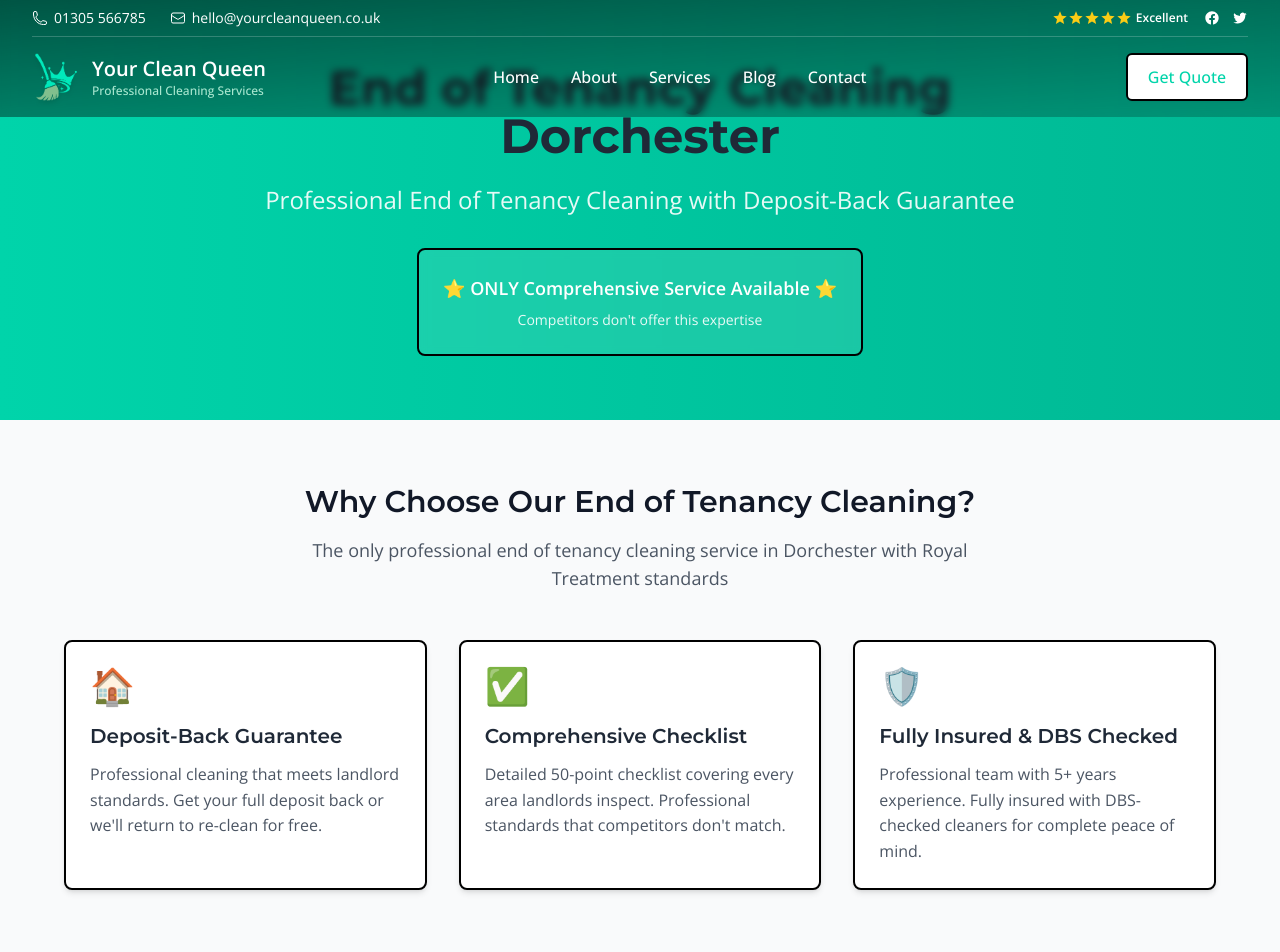
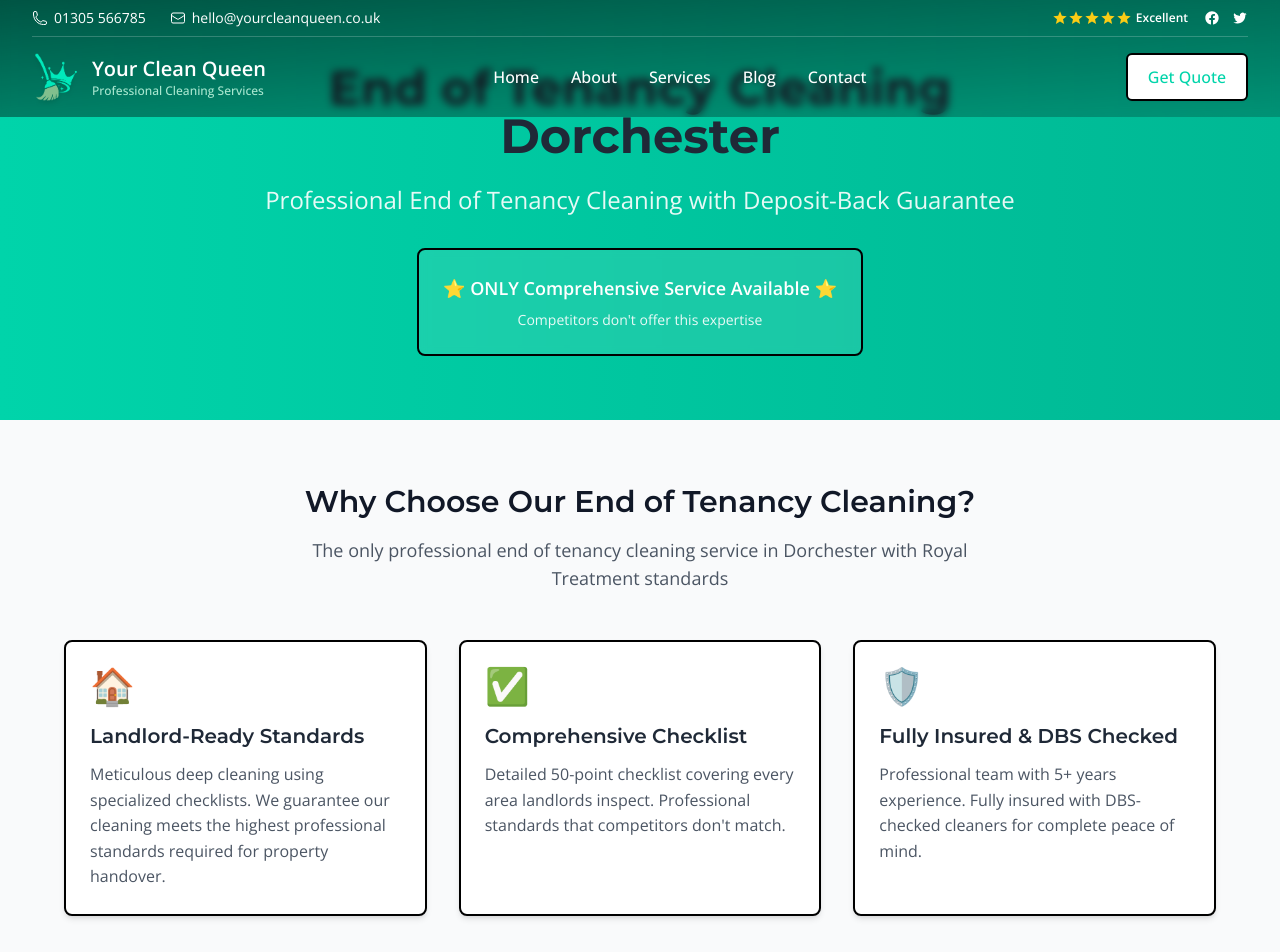
Before and after one commit to RichardDack/Your-Clean-Queen, a Next.js app: page /end-of-tenancy-cleaning in a window 1280 px wide. Shown: the top 952 px of the page. Built offline with nearby package versions, Linux system fonts and the light colour scheme.

Commit message:
Update page.tsx

```diff
--- a/src/app/end-of-tenancy-cleaning/page.tsx
+++ b/src/app/end-of-tenancy-cleaning/page.tsx
@@ -54,9 +54,9 @@ export default function EndOfTenancyCleaningPage() {
             <div className="grid grid-cols-1 md:grid-cols-2 lg:grid-cols-3 gap-8">
               <div className="bg-white p-6 rounded-lg shadow-md border-2 border-black">
                 <div className="text-vibrant-green text-4xl mb-4">🏠</div>
-                <h3 className="text-xl font-semibold mb-3">Deposit-Back Guarantee</h3>
+                <h3 className="text-xl font-semibold mb-3">Landlord-Ready Standards</h3>
                 <p className="text-gray-600">
-                  Professional cleaning that meets landlord standards. Get your full deposit back or we&apos;ll return to re-clean for free.
+                  Meticulous deep cleaning using specialized checklists. We guarantee our cleaning meets the highest professional standards required for property handover.
                 </p>
               </div>
 
```
